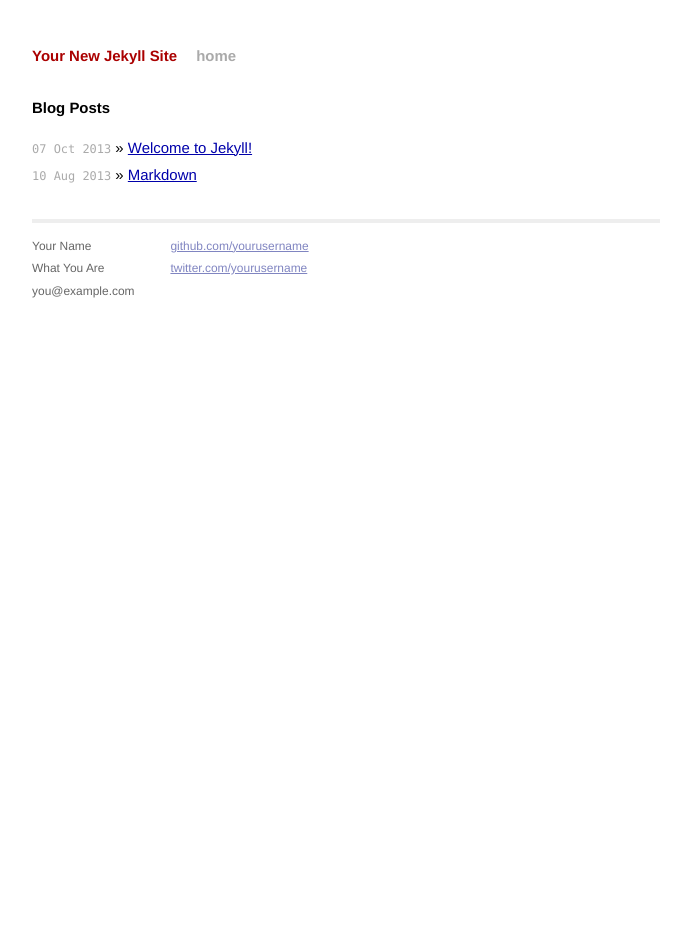
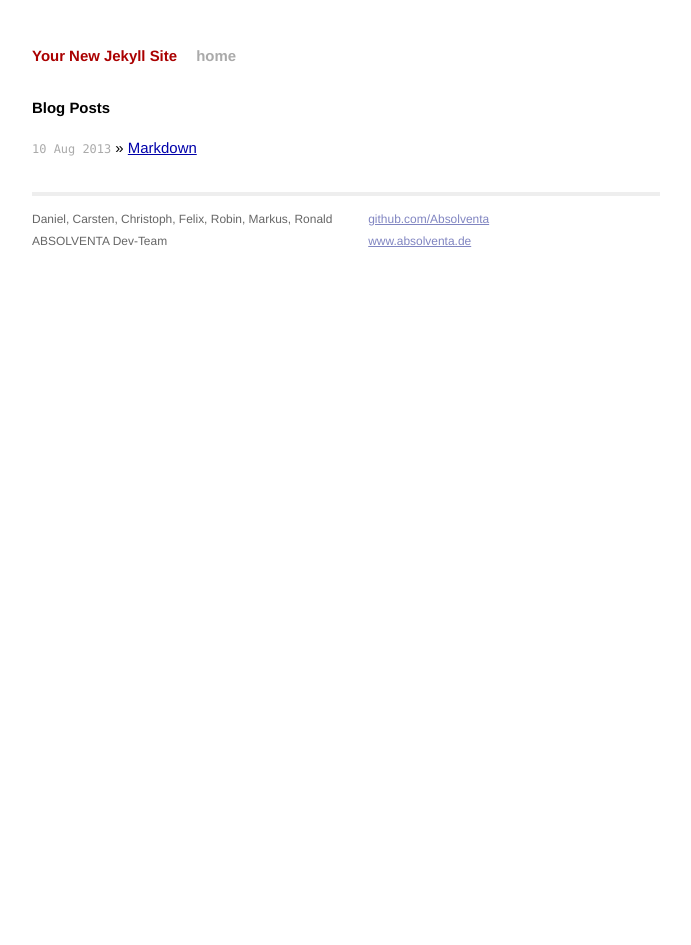
Before and after one commit to Absolventa/absolventa.github.io, a Jekyll site: the page built from index.html, in a window 1280 px wide. Shown: the whole page, without its empty margins (294-985 px from the left). Built offline with Jekyll 4.4.1, drawn with Linux system fonts in a browser that asks for light colours; Markdown is read by kramdown in place of the engine named in the settings.

```diff
--- a/_layouts/default.html
+++ b/_layouts/default.html
@@ -26,15 +26,14 @@
           <div class="footer">
             <div class="contact">
               <p>
-                Your Name<br />
-                What You Are<br />
-                you@example.com
+                Daniel, Carsten, Christoph, Felix, Robin, Markus, Ronald <br />
+                ABSOLVENTA Dev-Team<br />
               </p>
             </div>
             <div class="contact">
               <p>
-                <a href="https://github.com/yourusername">github.com/yourusername</a><br />
-                <a href="https://twitter.com/yourusername">twitter.com/yourusername</a><br />
+                <a href="https://github.com/yourusername">github.com/Absolventa</a><br />
+                <a href="https://absolventa.de">www.absolventa.de</a><br />
               </p>
             </div>
           </div>
```
Also changed, not shown: _posts/2013-10-07-welcome-to-jekyll.markdown (deleted, +0 -24 lines), 1 other file.
